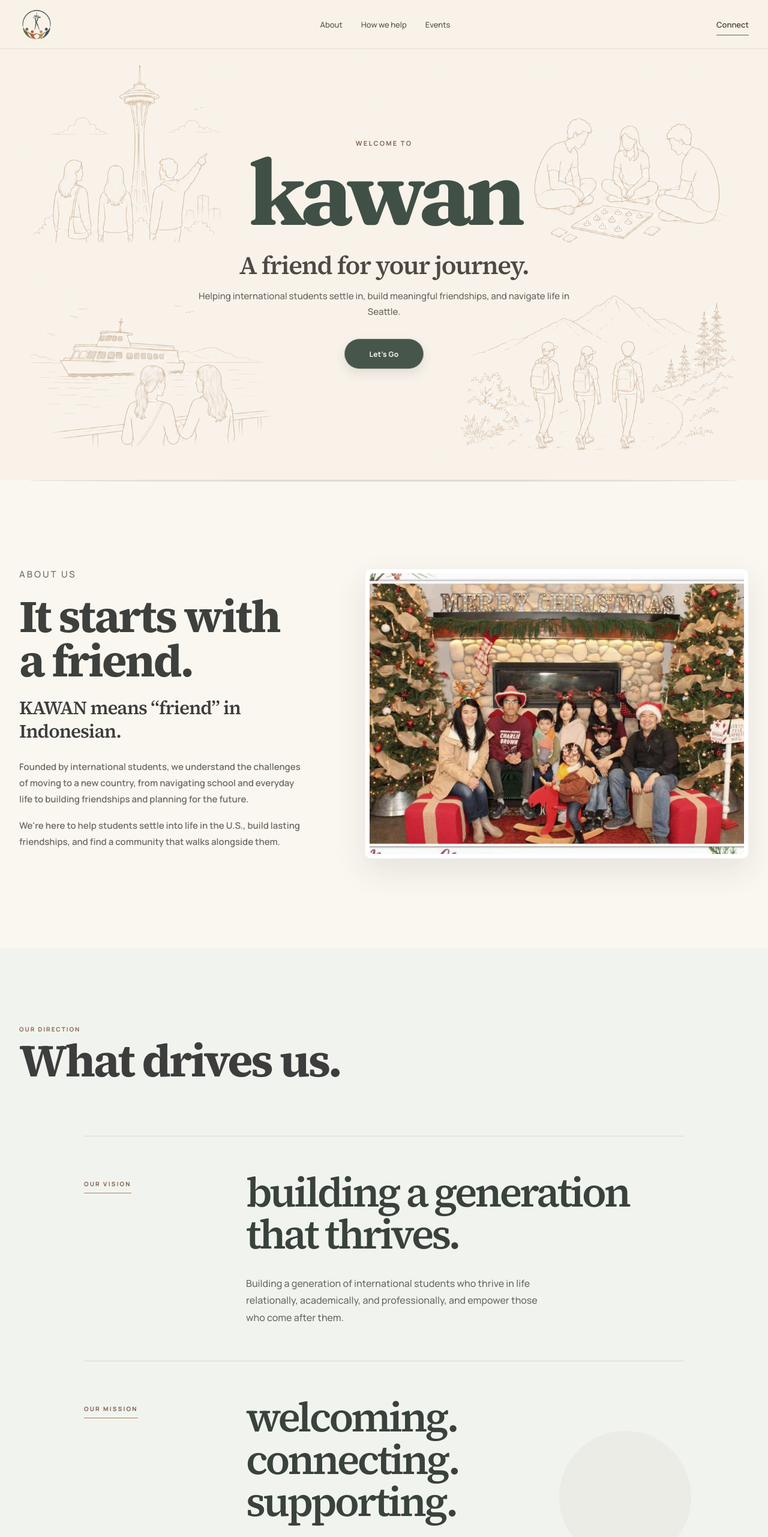
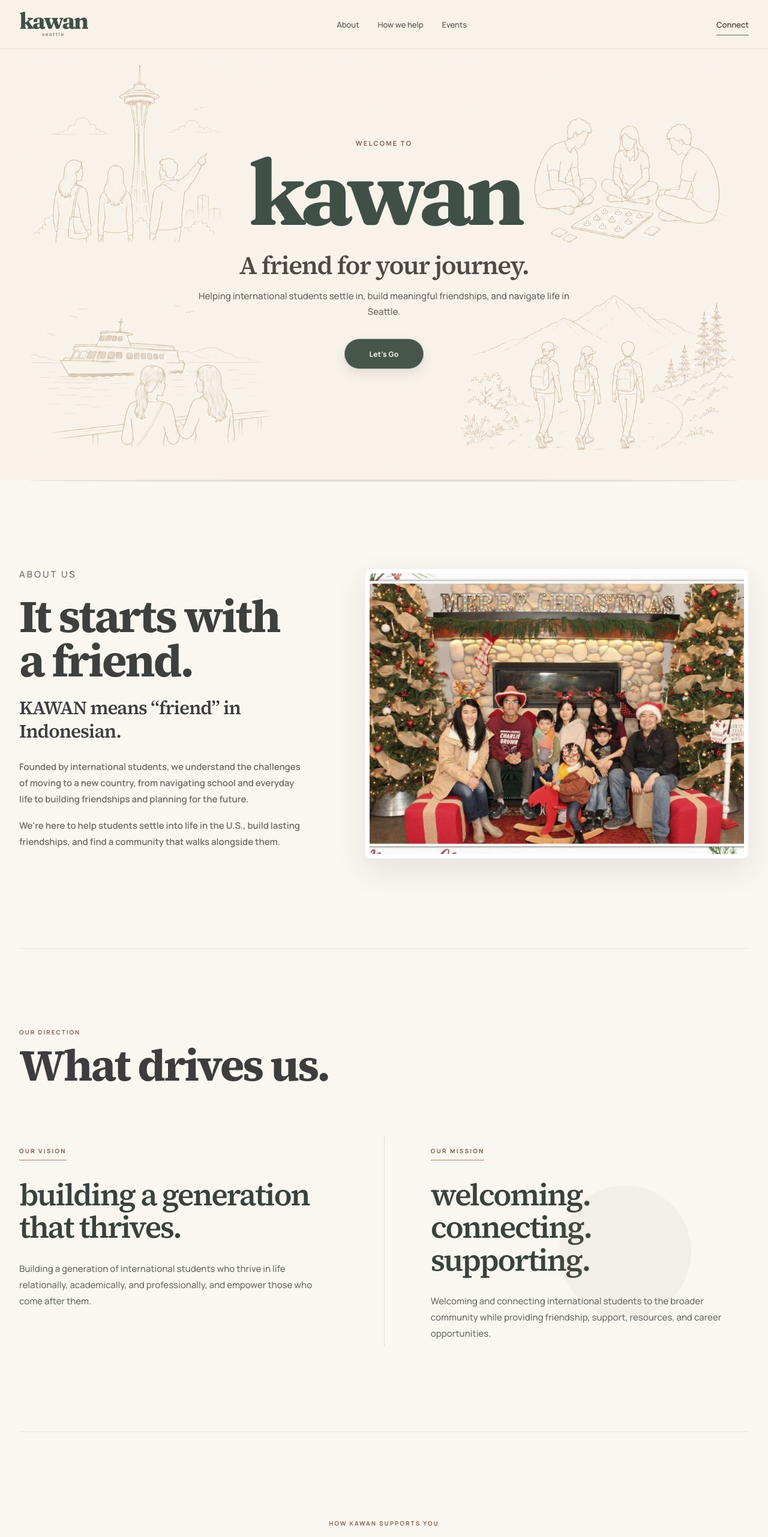
Before and after one commit to kawanseattle/kawanseattle.org, a SvelteKit app: page / in a window 1280 px wide. Shown: the top 2563 px of the page at 60% size. Built offline with nearby package versions, Linux system fonts and the light colour scheme.

Commit message:
Refine KAWAN branding and direction section

```diff
--- a/src/routes/+page.svelte
+++ b/src/routes/+page.svelte
@@ -199,7 +199,7 @@
 
 <header class="site-header">
 	<a class="brand" href="#top" aria-label="Kawan home">
-		<img class="header-logo" src={`${base}/images/kawan-logo.png`} alt="Kawan Seattle" />
+		<span class="brand-wordmark"><span>kawan</span><small>seattle</small></span>
 	</a>
 
 	<nav class:open={menuOpen} aria-label="Primary navigation">
@@ -258,15 +258,15 @@
 				<p class="about-eyebrow">our direction</p>
 				<h2>What drives us.</h2>
 			</div>
-			<div class="about-grid">
-			<article class="about-card reveal" id="our-vision">
+			<div class="about-grid belief-grid">
+			<article class="about-card belief-block reveal" id="our-vision">
 				<div class="belief-label"><p class="about-label">our vision</p></div>
 				<div class="belief-copy">
 					<h3>Building a generation<br />that thrives.</h3>
 					<p class="about-description">Building a generation of international students who thrive in life relationally, academically, and professionally, and empower those who come after them.</p>
 				</div>
 			</article>
-			<article class="about-card reveal" id="our-mission" style="--delay: 120ms">
+			<article class="about-card belief-block reveal" id="our-mission" style="--delay: 120ms">
 				<div class="belief-label"><p class="about-label">our mission</p></div>
 				<div class="belief-copy">
 					<h3>Welcoming.<br />Connecting.<br />Supporting.</h3>
@@ -403,8 +403,7 @@
 	<div class="footer-main section-wrap">
 		<div class="footer-brand">
 			<a class="footer-identity" href="#top" aria-label="KAWAN Seattle home">
-				<img src={`${base}/images/kawan-logo.png`} alt="" aria-hidden="true" />
-				<span><strong>KAWAN</strong><small>SEATTLE</small></span>
+				<span class="footer-wordmark"><span>kawan</span><small>seattle</small></span>
 			</a>
 			<p>A friend for your journey.</p>
 		</div>
@@ -2516,19 +2515,35 @@
 		.program-card, :global(.story-card), .button { transition: none; }
 	}
 
-	.header-logo {
-		display: block;
-		width: 58px;
-		height: 58px;
-		object-fit: contain;
+	.brand-wordmark {
+		display: inline-flex;
+		flex-direction: column;
+		color: #405047;
+		font-family: 'Fraunces', serif;
+		line-height: .78;
+	}
+	.brand-wordmark > span {
+		font-size: 38px;
+		font-weight: 650;
+		letter-spacing: -.065em;
+	}
+	.brand-wordmark small {
+		margin-top: 4px;
+		font-family: 'Manrope', sans-serif;
+		font-size: 8px;
+		font-weight: 500;
+		line-height: 1;
+		letter-spacing: .2em;
+		text-align: center;
 	}
 	.site-header > .brand {
 		align-self: stretch;
 		align-items: center;
-		line-height: 0;
+		line-height: 1;
 	}
 	@media (max-width: 768px) {
-		.header-logo { width: 48px; height: 48px; }
+		.brand-wordmark > span { font-size: 33px; }
+		.brand-wordmark small { margin-top: 4px; font-size: 7px; }
 	}
 
 	/* Reverted community first homepage styles
@@ -2765,29 +2780,27 @@
 	.footer-identity {
 		display: inline-flex;
 		align-items: center;
-		gap: 16px;
-	}
-	.footer-identity img {
-		width: 76px;
-		height: 76px;
-		object-fit: contain;
-	}
-	.footer-identity > span {
-		display: flex;
+	}
+	.footer-wordmark {
+		display: inline-flex;
 		flex-direction: column;
-		gap: 3px;
-	}
-	.footer-identity strong {
-		color: var(--ink);
+		color: #405047;
+		font-family: 'Fraunces', serif;
+		line-height: .8;
+	}
+	.footer-wordmark > span {
+		font-size: clamp(44px, 5vw, 62px);
+		font-weight: 650;
+		letter-spacing: -.065em;
+	}
+	.footer-wordmark small {
+		margin-top: 6px;
 		font-family: 'Manrope', sans-serif;
-		font-size: 20px;
-		letter-spacing: .08em;
-	}
-	.footer-identity small {
-		color: var(--muted);
-		font-size: 8px;
-		font-weight: 700;
+		font-size: 9px;
+		font-weight: 400;
+		line-height: 1;
 		letter-spacing: .24em;
+		text-align: center;
 	}
 
 	/* Human, photo led About section */
@@ -3178,15 +3191,71 @@
 	.illustration-copy > p:not(.story-lead) { font-weight: 500; }
 	.illustration-copy > p strong { font-weight: 600; }
 
-	.belief-section { margin-top: 0; padding: 128px 0 136px; }
-	.belief-section::before { background: #f1f4ee; }
-	.belief-heading { margin-bottom: 88px; }
-	.about-grid { display: block; max-width: 1000px; }
-	.about-card, .about-card:first-child, .about-card:last-child { display: grid; grid-template-columns: 210px 1fr; gap: 60px; padding: 58px 0; border-top: 1px solid rgba(67,79,69,.15); }
-	.about-card:last-child { border-bottom: 1px solid rgba(67,79,69,.15); }
-	.about-card:hover, .about-card:first-child:hover, .about-card:last-child:hover { padding: 58px 0; }
-	.belief-label { margin: 8px 0 0; }
-	.belief-copy h3 { max-width: 650px; font-size: clamp(48px, 5.4vw, 72px); }
+	.belief-section {
+		margin-top: 0;
+		padding: 132px 0 142px;
+		border-top: 1px solid rgba(67, 79, 69, .1);
+		border-bottom: 1px solid rgba(67, 79, 69, .1);
+	}
+	.belief-section::before { background: #faf7f0; }
+	.belief-heading { max-width: 760px; margin-bottom: 82px; }
+	.belief-heading h2 { margin-top: 12px; font-size: clamp(50px, 5.8vw, 74px); }
+	.belief-section .belief-grid {
+		display: grid;
+		max-width: none;
+		grid-template-columns: repeat(2, minmax(0, 1fr));
+		gap: 0;
+		margin: 0;
+	}
+	.belief-section .belief-block,
+	.belief-section .belief-block:first-child,
+	.belief-section .belief-block:last-child {
+		display: block;
+		min-height: 0;
+		padding: 12px clamp(48px, 6vw, 88px) 8px 0;
+		border: 0;
+		background: transparent;
+		box-shadow: none;
+	}
+	.belief-section .belief-block:last-child {
+		padding-right: 0;
+		padding-left: clamp(48px, 6vw, 88px);
+		border-left: 1px solid rgba(67, 79, 69, .14);
+	}
+	.belief-section .belief-block:hover,
+	.belief-section .belief-block:first-child:hover,
+	.belief-section .belief-block:last-child:hover {
+		padding-top: 12px;
+		padding-bottom: 8px;
+		background: transparent;
+		box-shadow: none;
+		transform: none;
+	}
+	.belief-label { margin: 0 0 30px; }
+	.belief-copy h3 {
+		max-width: 520px;
+		margin-bottom: 28px;
+		font-size: clamp(40px, 4vw, 57px);
+		font-weight: 600;
+		line-height: 1.06;
+		letter-spacing: -.045em;
+	}
+	.belief-copy .about-description { max-width: 510px; font-size: 15px; line-height: 1.8; }
+	@media (max-width: 800px) {
+		.belief-section { padding: 96px 0 104px; }
+		.belief-heading { margin-bottom: 54px; }
+		.belief-section .belief-grid { grid-template-columns: 1fr; }
+		.belief-section .belief-block,
+		.belief-section .belief-block:first-child,
+		.belief-section .belief-block:last-child {
+			padding: 42px 0 50px;
+			border-left: 0;
+		}
+		.belief-section .belief-block + .belief-block { border-top: 1px solid rgba(67, 79, 69, .14); }
+		.belief-section .belief-block:hover,
+		.belief-section .belief-block:first-child:hover,
+		.belief-section .belief-block:last-child:hover { padding: 42px 0 50px; }
+	}
 
 	.programs { padding-top: 145px; padding-bottom: 150px; background: #faf7f0; }
 	.journey-section-heading { max-width: 760px; }
```
Also changed, not shown: static/favicon.svg.
